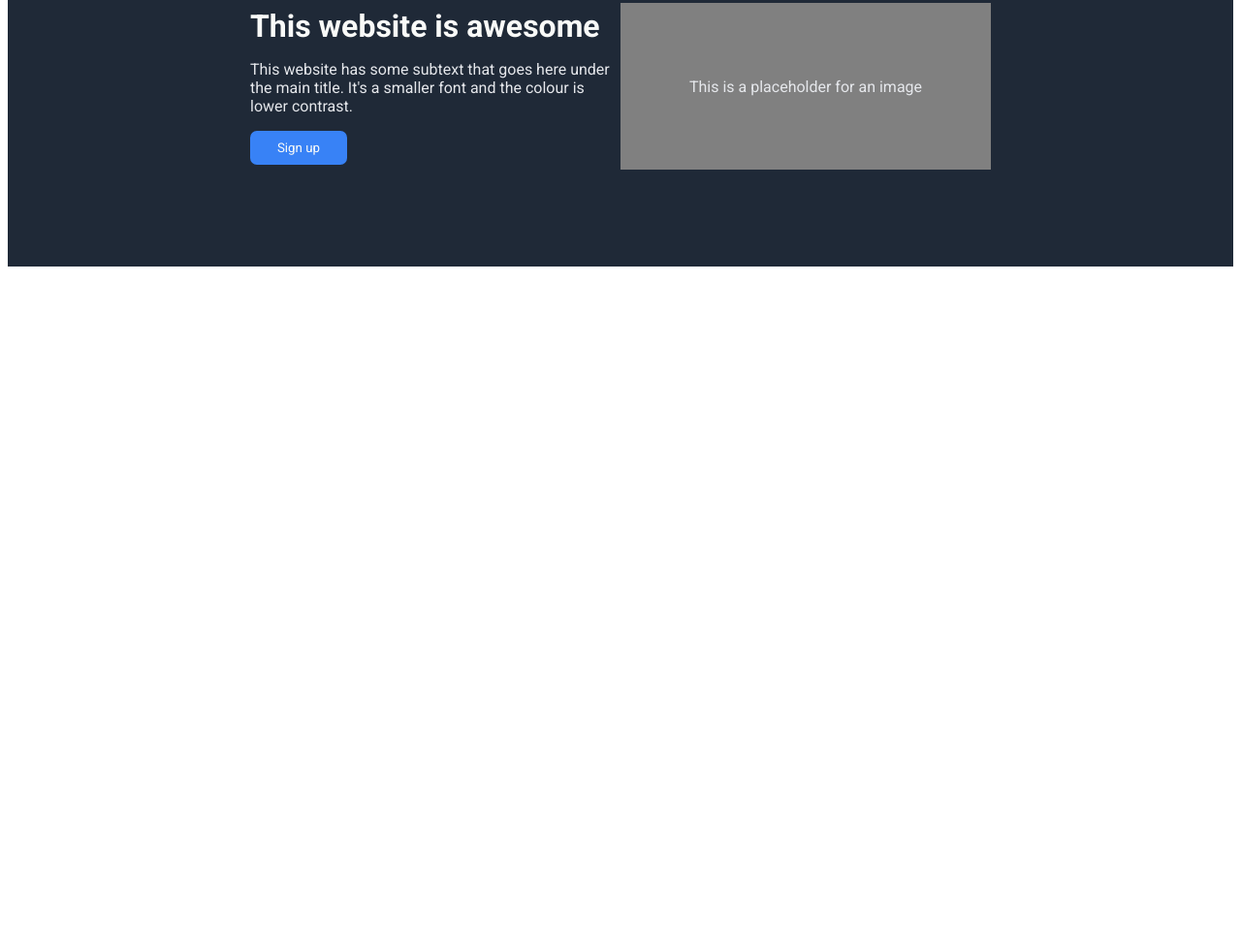
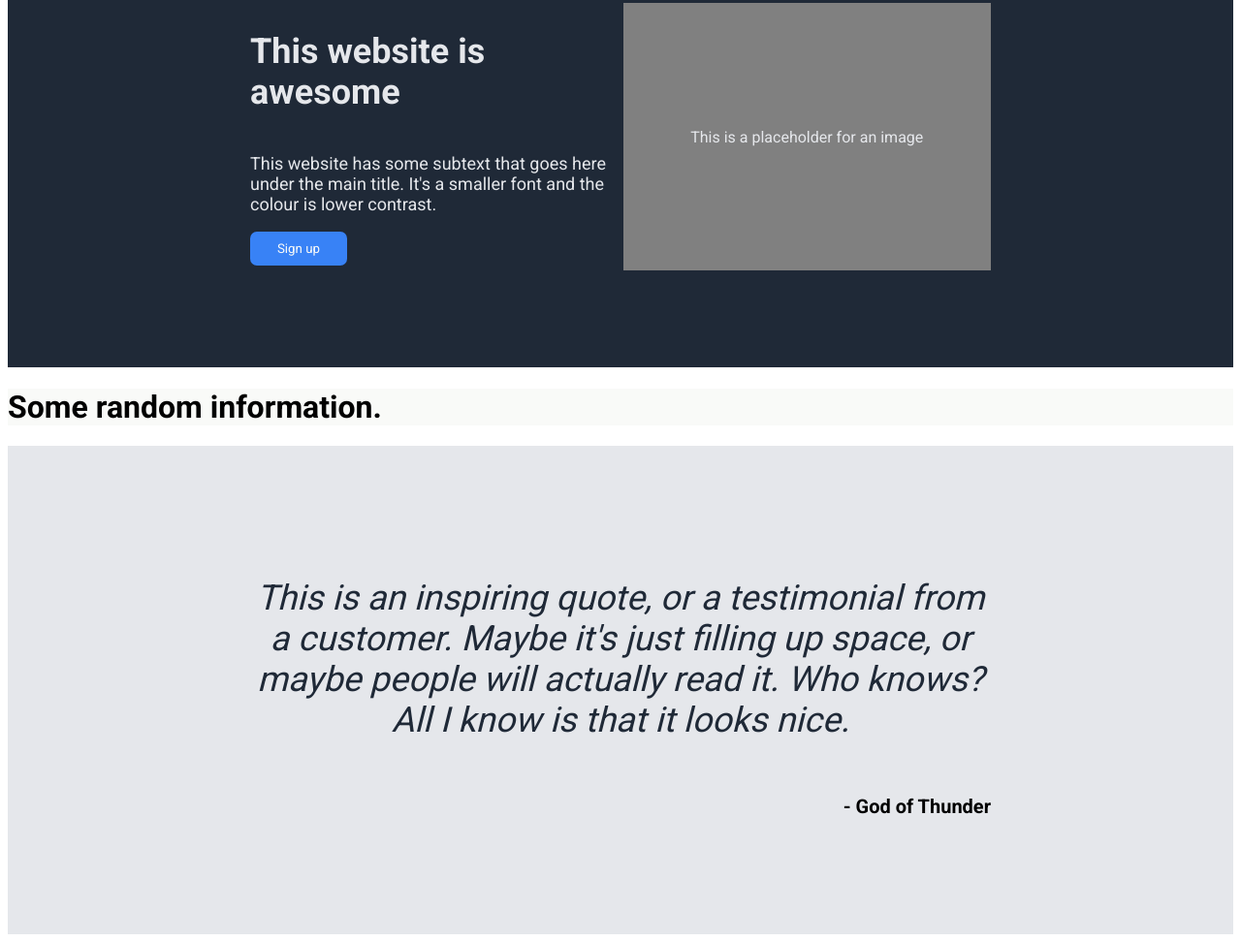
Before and after one commit to lexikels/landing-page, a plain HTML site: page index.html in a window 1280 px wide. Shown: the part 146-1118 px from the top of the page at 97% size. Before the commit the page ends 800 px from the top, so only its background shows below. Drawn offline with Linux system fonts and the light colour scheme.

Commit message:
create quote section

```diff
--- a/index.css
+++ b/index.css
@@ -2,6 +2,7 @@
   font-family: "Roboto", sans-serif;
 }
 
+/* header CSS */
 header {
   background-color: #1f2937;
   display: flex;
@@ -31,12 +32,16 @@ header .link {
   margin: 5px;
 }
 
+/* main CSS*/
+
+/* hero CSS */
 .hero {
   background-color: #1f2937;
   color: #e5e7eb;
   display: flex;
   flex-direction: row;
   justify-content: space-between;
+  gap: 5px;
   padding-block: 100px;
   padding-inline: 250px;
 }
@@ -57,12 +62,14 @@ header .link {
   margin-top: 5px;
   margin-bottom: 5px;
   flex: 1;
+  font-size: 18px;
 }
 
-h1 {
+h1 .hero {
   font-weight: bolder;
   color: #f9faf8;
   margin: 0;
+  font-size: 48px;
 }
 
 button {
@@ -73,3 +80,33 @@ button {
   border: 0;
   border-radius: 7px;
 }
+
+/* info CSS */
+
+.info {
+  background-color: #f9faf8;
+}
+
+/* quote CSS */
+
+.quote {
+  background-color: #e5e7eb;
+  display: flex;
+  flex-direction: column;
+  flex-wrap: wrap;
+  padding-block: 100px;
+  padding-inline: 250px;
+}
+
+.quote-text {
+  font-size: 36px;
+  font-weight: lighter;
+  color: #1f2937;
+  text-align: center;
+}
+
+.quote-author {
+  text-align: right;
+  font-size: 20px;
+  font-weight: bold;
+}
--- a/index.html
+++ b/index.html
@@ -33,6 +33,19 @@
           <div class="img-text">This is a placeholder for an image</div>
         </div>
       </div>
+      <div class="info">
+        <h1>Some random information.</h1>
+      </div>
+      <div class="quote">
+        <p class="quote-text">
+          <i
+            >This is an inspiring quote, or a testimonial from a customer. Maybe
+            it's just filling up space, or maybe people will actually read it.
+            Who knows? All I know is that it looks nice.
+          </i>
+        </p>
+        <p class="quote-author">- God of Thunder</p>
+      </div>
     </main>
   </body>
 </html>
```
